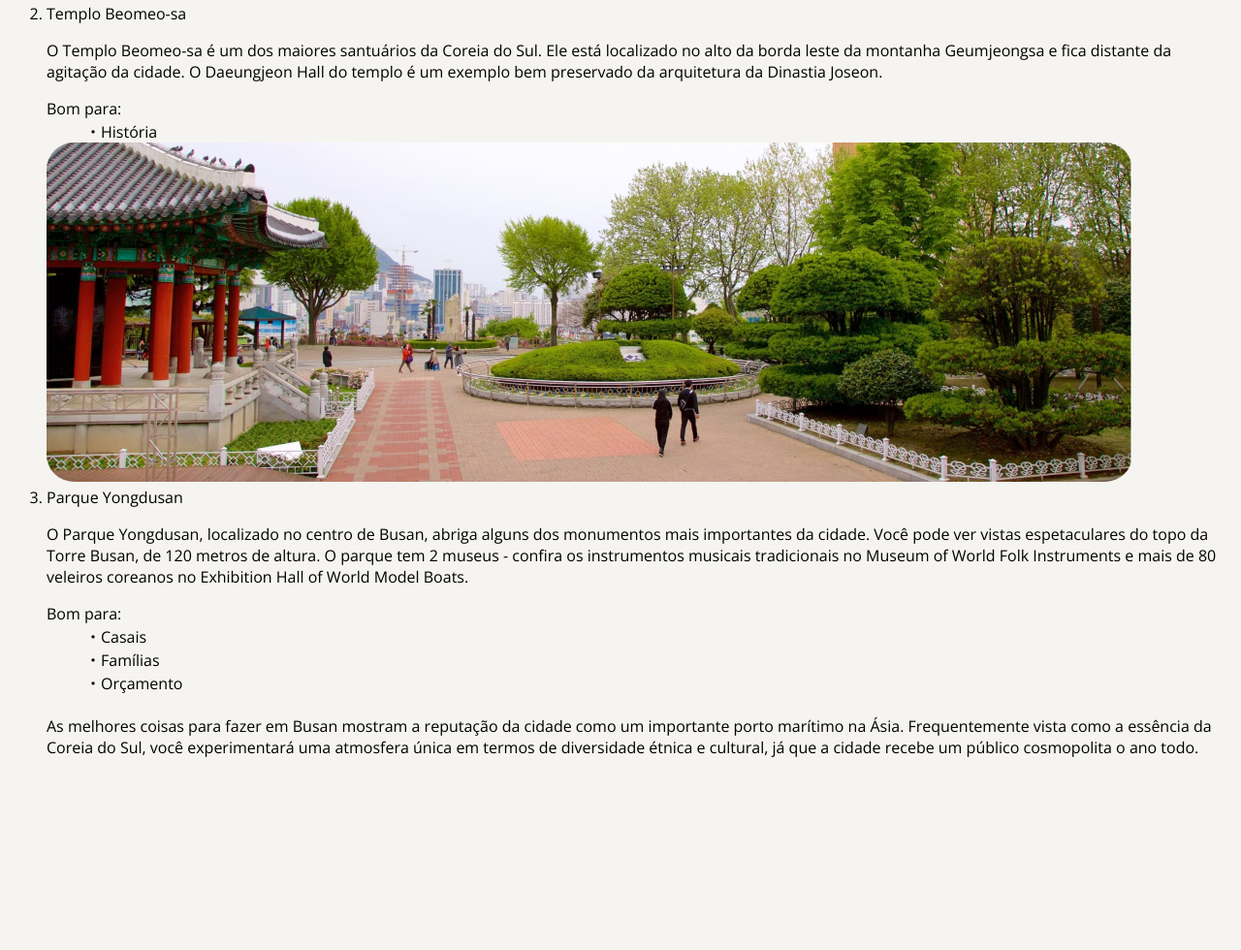
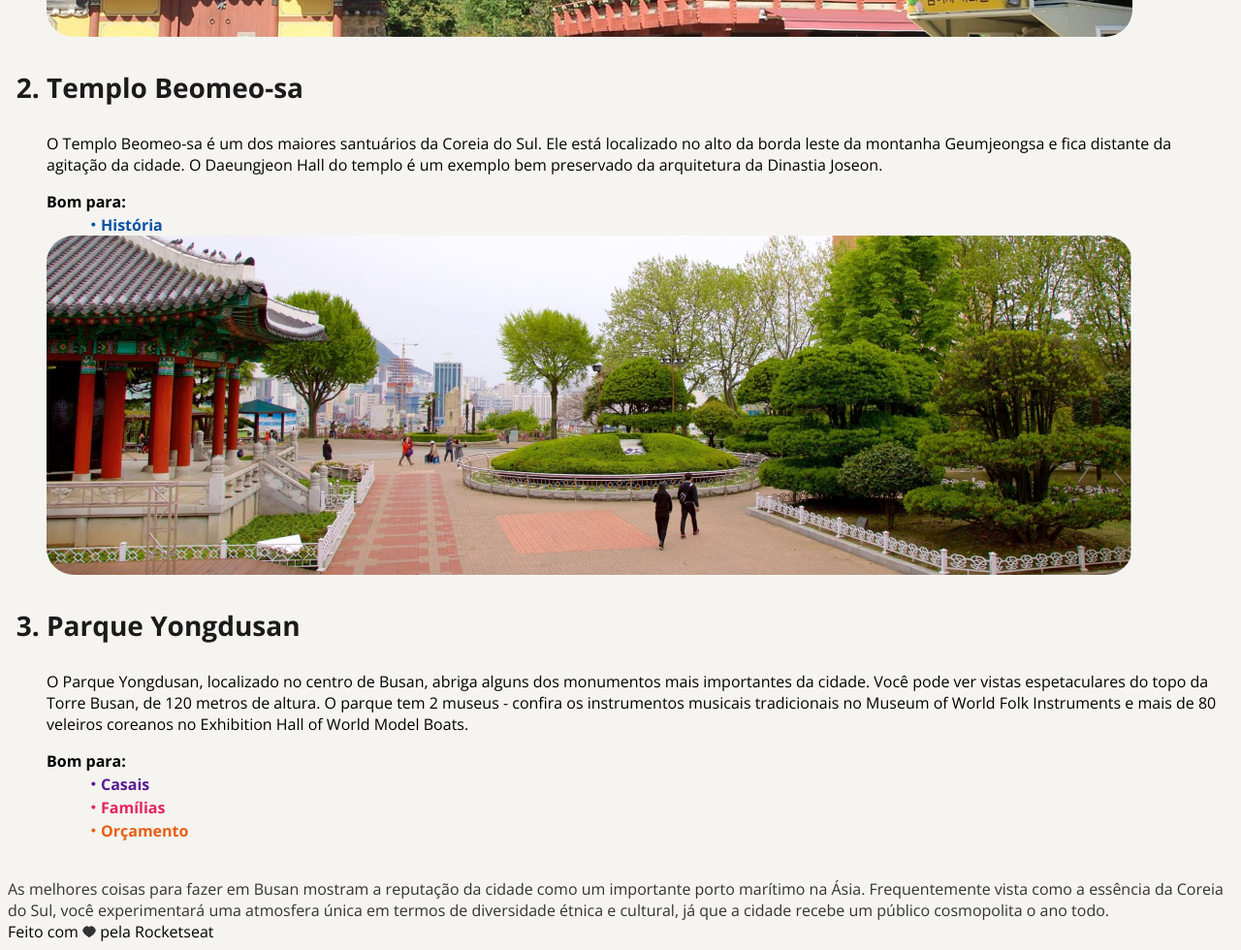
Before and after one commit to JessyMaciel/Local-turistico, a plain HTML site: page index.html in a window 1280 px wide. Shown: the part 1897-2877 px from the top of the page at 97% size. Before the commit the page ends 2695 px from the top, so only its background shows below. Drawn offline with nearby package versions, Linux system fonts and the light colour scheme; a web font is replaced by a local one.

Commit message:
html done

```diff
--- a/index.html
+++ b/index.html
@@ -36,39 +36,48 @@ Os santuários budistas que pontilham a costa e as montanhas de Busan têm uma a
 
        <br> <img src="assets/temple.jpg" alt="Templo budista laranja e amarelo, feito em cima de uma montanha de pedras">
 
+    <section id="headline3">
+
     <ol><li>
-        Templo Haedong Yonggungsa
-        <p>O Templo Haedong Yonggungsa é um templo budista localizado no extremo nordeste de Busan. Construído em 1376, é um dos poucos templos na Coreia construídos à beira-mar - você pode desfrutar de vistas do Mar do Leste de um lado e de belas montanhas do outro.</p>
+        <h3>Templo Haedong Yonggungsa </h3>
+        <p>O Templo Haedong Yonggungsa é um templo budista localizado no extremo nordeste de Busan. Construído em 1376, é um dos poucos templos na Coreia construídos à beira-mar - você pode desfrutar de vistas do Mar do Leste de um lado e de belas montanhas do outro.</p></li>
 
-            Bom para:
-            <ul>・História</ul></li>
+           <strong> Bom para:
+            <ul class="blue">・História</ul></strong>
 
 
             <img src="assets/temple2.jpg" alt="Foto de um templo budista com uma montanha ao fundo">
 
-        <li>Templo Beomeo-sa</li>
+        <li><h3>Templo Beomeo-sa</h3></li>
         <p>O Templo Beomeo-sa é um dos maiores santuários da Coreia do Sul. Ele está localizado no alto da borda leste da montanha Geumjeongsa e fica distante da agitação da cidade. O Daeungjeon Hall do templo é um exemplo bem preservado da arquitetura da Dinastia Joseon.</p>
 
-            Bom para:
-            <ul>・História </ul>
+            <strong>Bom para:
+            <ul class="blue">・História </ul> </strong>
+
 
     <img src="assets/temple3.jpg" alt="Foto de um parque com árvores e ao lado, um templo budista">
 
-            <li>Parque Yongdusan</li>
+            <li><h3>Parque Yongdusan</h3></li>
             <p>O Parque Yongdusan, localizado no centro de Busan, abriga alguns dos monumentos mais importantes da cidade. Você pode ver vistas espetaculares do topo da Torre Busan, de 120 metros de altura. O parque tem 2 museus - confira os instrumentos musicais tradicionais no Museum of World Folk Instruments e mais de 80 veleiros coreanos no Exhibition Hall of World Model Boats.</p>
 
-                Bom para:
-                <ul>・Casais</ul>
-                <ul>・Famílias</ul>
-                <ul>・Orçamento</ul>
+                <strong>Bom para:
+                <ul class="purple">・Casais</ul>
+                <ul class="pink">・Famílias</ul>
+                <ul class="orange">・Orçamento</ul></strong>
+            </li></ol></section>
 
 
-        <br>As melhores coisas para fazer em Busan mostram a reputação da cidade como um importante porto marítimo na Ásia. Frequentemente vista como a essência da Coreia do Sul, você experimentará uma atmosfera única em termos de diversidade étnica e cultural, já que a cidade recebe um público cosmopolita o ano todo.
-    </li></ol>
-
+        <br>
+        <aside2>As melhores coisas para fazer em Busan mostram a reputação da cidade como um importante porto marítimo na Ásia. Frequentemente vista como a essência da Coreia do Sul, você experimentará uma atmosfera única em termos de diversidade étnica e cultural, já que a cidade recebe um público cosmopolita o ano todo.
+        </aside2>
 
     </div>
         </main>
 
+<footer>
+    Feito com
+    <img src="assets/heart.jpg" alt="coração">
+    pela Rocketseat
+</footer>
 </body>
 </html>
--- a/style.css
+++ b/style.css
@@ -29,12 +29,43 @@ h1 + h2 {
     font-weight: 700;
 }
 
+h3 {
+   color: #1B1B1B;
+    font-size: 28px;
+    font-weight: 700;
+    line-height: normal;
+}
+
+ol li {
+    color: #1B1B1B;
+    font-size: 28px;
+    font-weight: 700;
+    line-height: normal;
+}
+
+.blue {
+    color: #0C51A7;
+}
+.purple {
+    color: #591B98;
+}
+.pink {
+    color: #E5245E;
+}
+.orange {
+    color:#E95E10;
+}
+
+ul li::marker {
+    color:#333;
+}
+
+
 aside {
     color:#333;
     font-style: italic;
     font-size: 16px;
     font-weight: 400;
-
 }
 
 p {
@@ -42,5 +73,12 @@ p {
     font-size: 16px;
     font-weight: 400;
     align-self: stretch;
+}
 
+aside2 {
+    color: #333;
+    text-align: center;
+    font-size: 16px;
+    font-weight: 400;
+    line-height: normal;
 }
```
Also changed, not shown: assets/heart.jpg (added).
